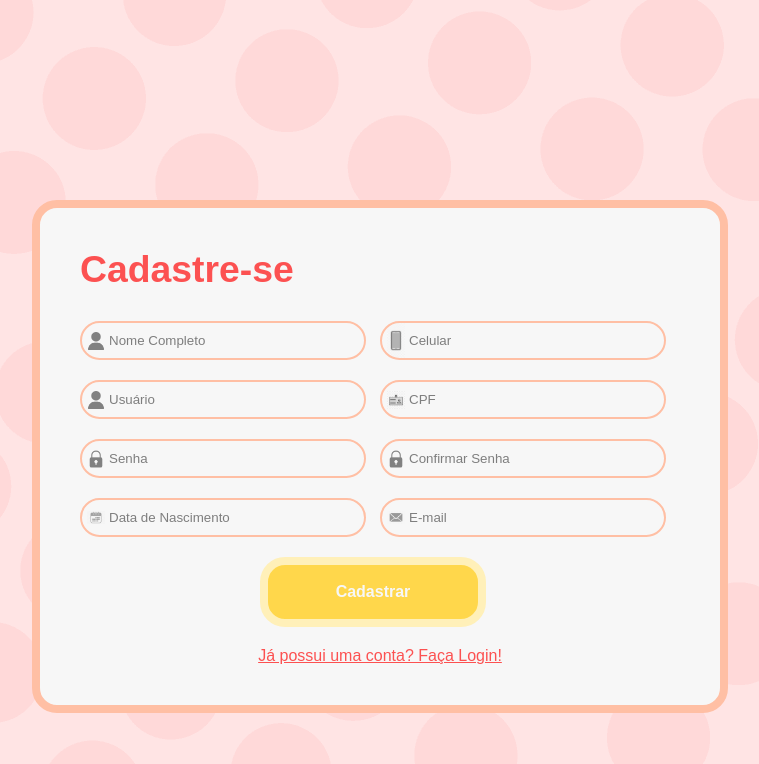
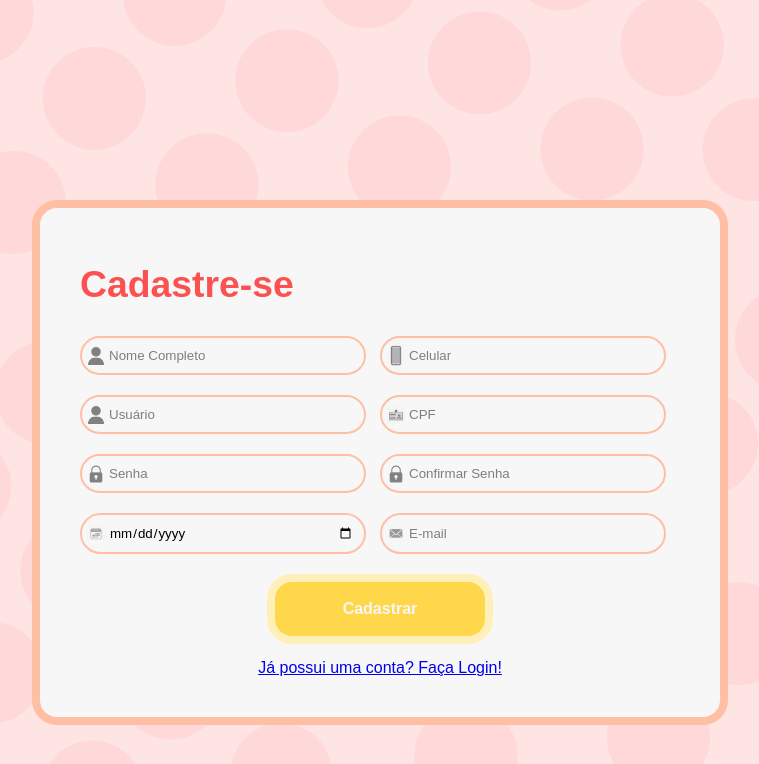
Before and after one commit to brendajuliane/MemoryGame, a PHP site: page /cadastro.html in a window 1280 px wide. Shown: the top 764 px of the page, without its empty margins (253-1012 px from the left). Run offline with PHP 8.4, Linux system fonts and the light colour scheme.

Commit message:
Otimizando

```diff
--- a/cadastro.html
+++ b/cadastro.html
@@ -17,7 +17,7 @@
             </div>
             <div class="inputs">
             <input type="text" class="form textBox user" placeholder="Usuário" name="user" required>
-            <input type="text" class="form textBox cpf" placeholder="CPF" name="cpf" required>
+            <input type="text" class="form textBox cpf" placeholder="CPF" name="cpf" pattern="[0-9]+" title="please enter number only" required>
             </div>
             <div class="inputs">
             <input type="password" class="form textBox password" placeholder="Senha" pattern="(?=.*\d)(?=.*[a-z])(?=.*[A-Z]).{8,}"
@@ -25,11 +25,11 @@
             <input type="password" class="form textBox password" placeholder="Confirmar Senha" name="validpassword" required>
             </div>
             <div class="inputs">
-            <input type="text" class="form textBox date" placeholder="Data de Nascimento" title="DD/MM/YY" name="date" required>
+            <input type="date" class="form textBox date" placeholder="Data de Nascimento" title="DD/MM/YY" name="date" required>
             <input type="email" class="form textBox email" placeholder="E-mail" name="email" required>
             </div>
+            <button >Cadastrar</button>
         </form>
-            <button class="form button">Cadastrar</button>
             <p><a href="login.html">Já possui uma conta? Faça Login!</a>  </p>
     </div>
 </body>
--- a/css/cadastro.css
+++ b/css/cadastro.css
@@ -1,6 +1,5 @@
 *{
     margin: 0;
-    color:#FC5151;
     font-family: Arial, Helvetica, sans-serif;
 }
 body {
@@ -35,6 +34,7 @@ body {
     border-width: 2px;
     padding: 10px;
     text-align: left;
+
 }
 .textBox:focus {
     outline: none;
@@ -118,10 +118,10 @@ body {
 .date:focus{
     background-image: url(../img/calendar.png);
 }
-.button {
+form button {
     width: auto;
-    /* align-items: center; */
-    align-self: center;
+    border: #FFBFA4 solid 8px;
+    border-radius: 25px;
     background-color: #FFD74B;
     border-color: #FFF0B9;
     color: #F7F7F7;
@@ -137,4 +137,9 @@ body {
     font-weight: 800;
     padding-bottom: 30px;
     text-align: left;
+    color:#FC5151;
 }
+
+p{
+    padding-top: 15px;
+}
```
